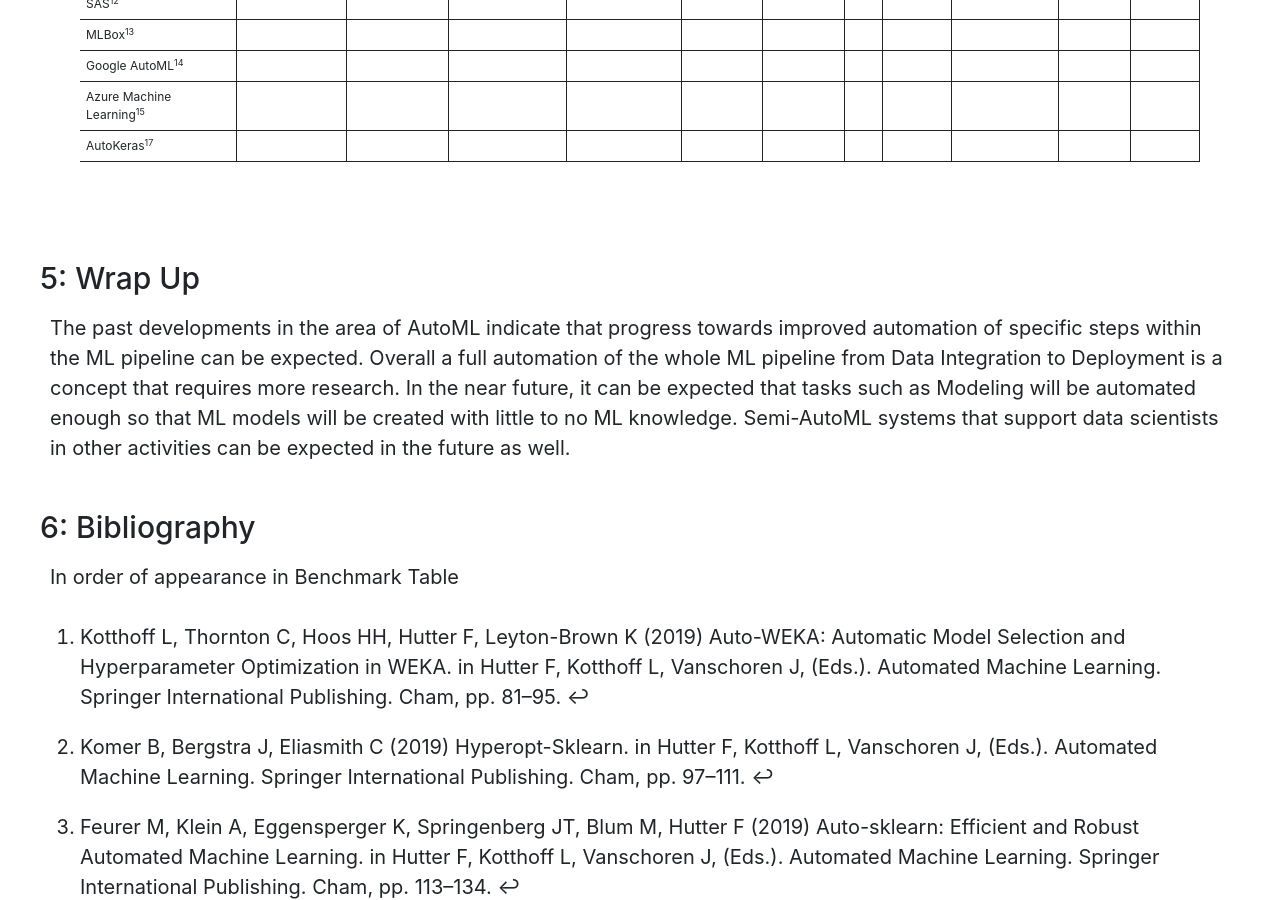
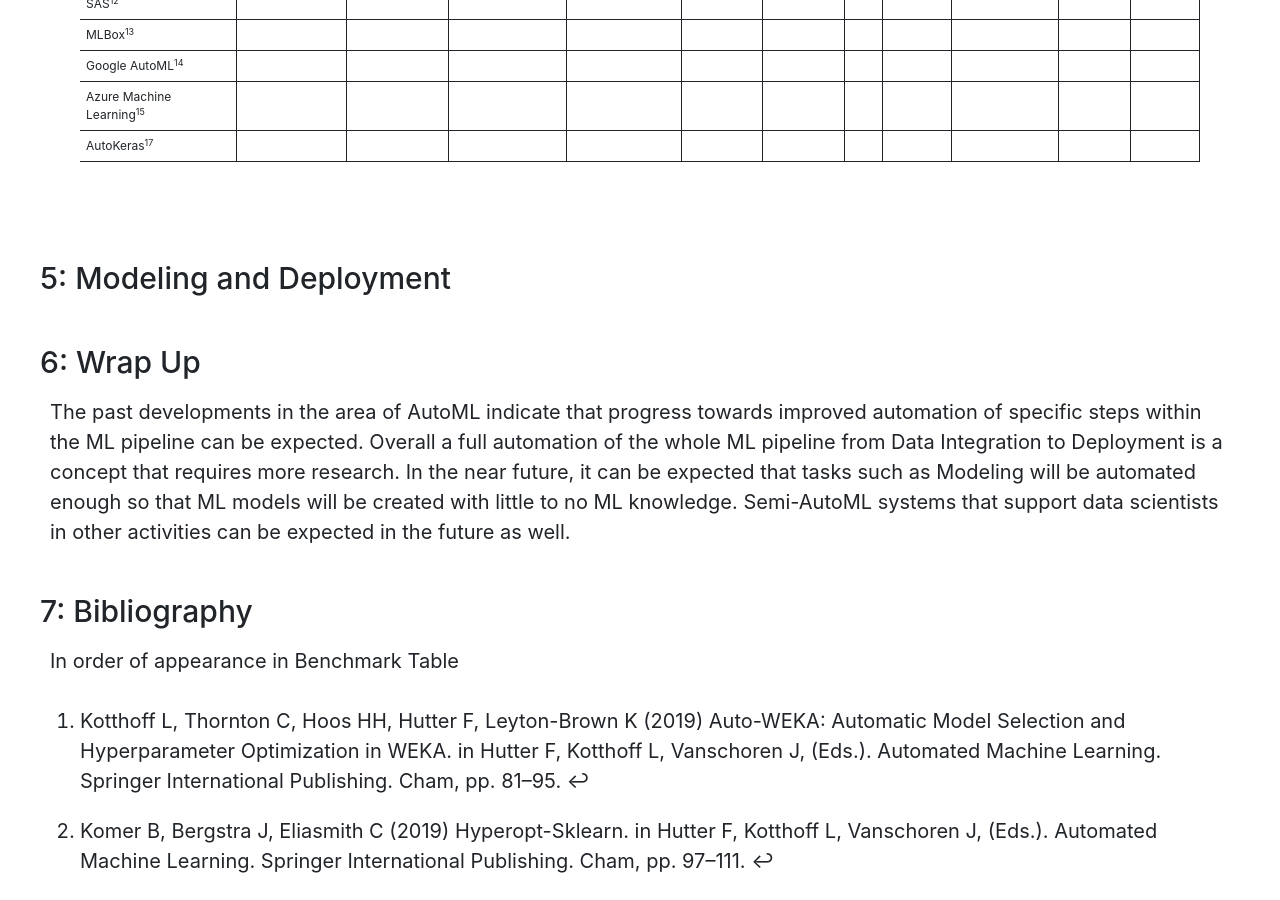
Before and after one commit to jonathankrauss/AutoML-Benchmark, a Jekyll site: the page built from README.md, in a window 1280 px wide and 900 px high, scrolled down 3205 px. Built offline with Jekyll 4.4.1, drawn with Linux system fonts in a browser that asks for light colours; our own code applies the rules of GitHub Pages for plain Markdown files; comment, search, counter and statistics services are not loaded.

Commit message:
Update default.html

```diff
--- a/_layouts/default.html
+++ b/_layouts/default.html
@@ -85,24 +85,30 @@ Projects that rely on the application of ML are usually referred to as ML projec
     <!--Table 1-->
     <div id="table_1"></div>
 
-  <!-- Here starts Chapter 3 -->
+  <!-- Here starts Chapter 4 -->
   <section class= "ph4">
     <h2> 4: Data Integration and Preparation </h2>
     <!-- <p class = "ph2"> This is the text </p> -->
   </section>
 
-      <!--Table 2-->
+    <!--Table 2-->
     <div id="table_2"></div>
-   <!-- Here starts Chapter 5 -->
 
+  <!-- Here starts Chapter 5 -->
   <section class= "ph4">
-    <h2> 5: Wrap Up </h2>
-    <p class = "ph2">The past developments in the area of AutoML indicate that progress towards improved automation of specific steps within the ML pipeline can be expected. Overall a full automation of the whole ML pipeline from Data Integration to Deployment is a concept that requires more research. In the near future, it can be expected that tasks such as Modeling will be automated enough so that ML models will be created with little to no ML knowledge. Semi-AutoML systems that support data scientists in other activities can be expected in the future as well.</p>
+    <h2> 5: Modeling and Deployment</h2>
+    <!-- <p class = "ph2"> This is the text </p> -->
   </section>
 
   <!-- Here starts Chapter 6 -->
   <section class= "ph4">
-    <h2> 6: Bibliography </h2>
+    <h2> 6: Wrap Up </h2>
+    <p class = "ph2">The past developments in the area of AutoML indicate that progress towards improved automation of specific steps within the ML pipeline can be expected. Overall a full automation of the whole ML pipeline from Data Integration to Deployment is a concept that requires more research. In the near future, it can be expected that tasks such as Modeling will be automated enough so that ML models will be created with little to no ML knowledge. Semi-AutoML systems that support data scientists in other activities can be expected in the future as well.</p>
+  </section>
+
+  <!-- Here starts Chapter 7 -->
+  <section class= "ph4">
+    <h2> 7: Bibliography </h2>
     <p class = "ph2"> In order of appearance in Benchmark Table</p>
   </section>
 
```
